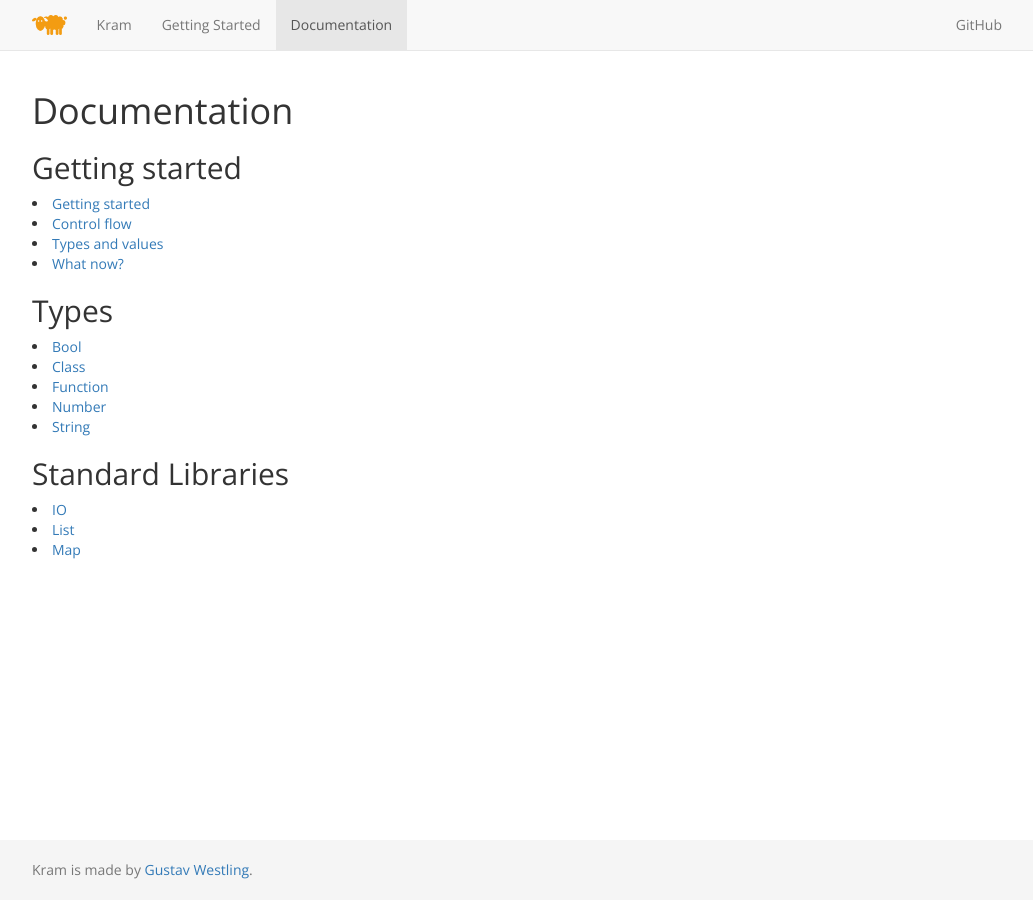
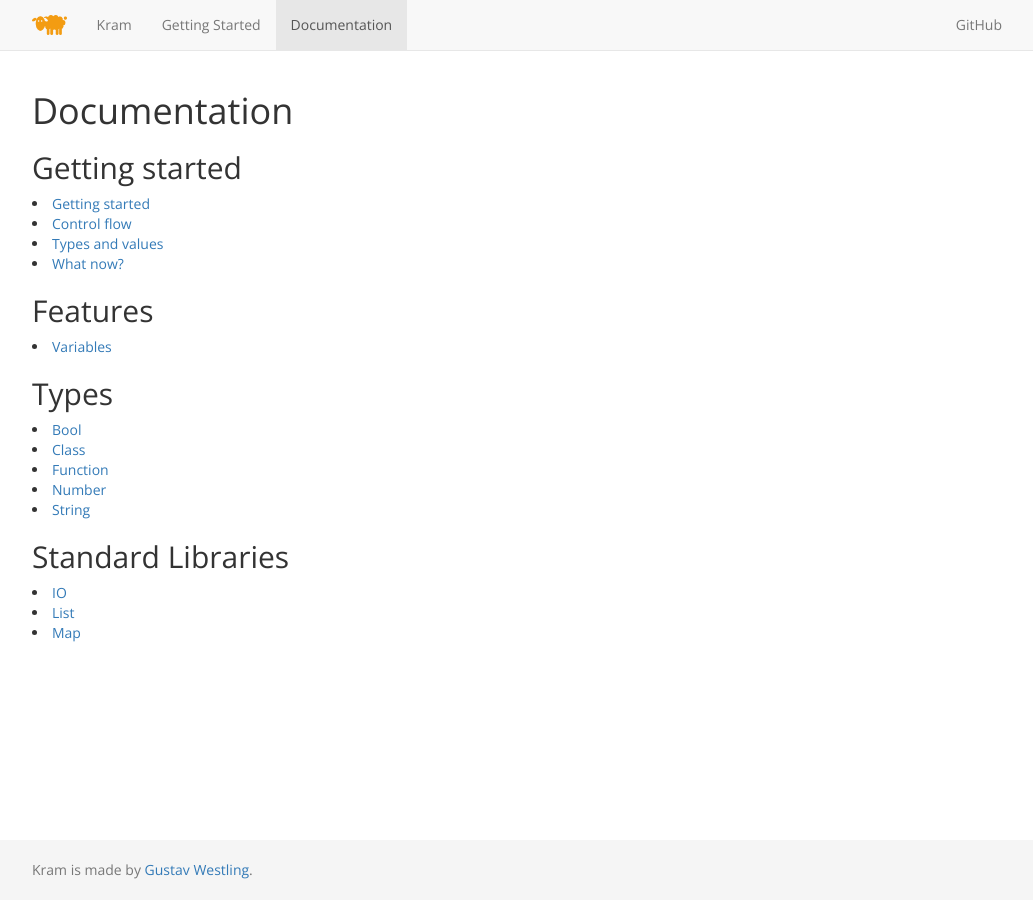
Before and after one commit to kram/kram.github.io, a Jekyll site: the page built from _posts/2015-01-01-docs.html, in a window 1280 px wide. Shown: the whole page, without its empty margins (123-1156 px from the left). Built offline with Jekyll 4.4.1, drawn with Linux system fonts in a browser that asks for light colours; nearby versions of some CDN libraries.

Commit message:
Added 'features' to /docs and added the ability to remove posts from the sidebar with a tag

```diff
--- a/_layouts/default.html
+++ b/_layouts/default.html
@@ -24,7 +24,19 @@
 
 						<div class="list-group">
 							{% for post in site.categories[$category] reversed %}
-								<a href="{{ post.url }}" class="list-group-item {% if post.url == page.url %}active{% endif %}">{{ post.title }}</a>
+
+								{% assign display = "true" %}
+
+								{% for tag in post.tags %}
+									{% capture hide_tag %}{{ "sidebar-hidden" }}-{{ category }}{% endcapture %}
+  									{% if tag == hide_tag %}
+  										{% assign display = "false" %}
+									{% endif %}
+								{% endfor %}
+
+								{% if display == "true" %}
+									<a href="{{ post.url }}" class="list-group-item {% if post.url == page.url %}active{% endif %}">{{ post.title }}</a>
+								{% endif %}
 							{% endfor %}
 						</div>
 
--- a/_posts/2015-01-01-docs.html
+++ b/_posts/2015-01-01-docs.html
@@ -8,6 +8,14 @@
 <h2>Getting started</h2>
 
 {% for post in site.categories.getting-started reversed %}
+ 	<li>
+		<a class="post-link" href="{{ post.url | prepend: site.baseurl }}">{{ post.title }}</a>
+	</li>
+{% endfor %}
+
+<h2>Features</h2>
+
+{% for post in site.categories.features reversed %}
  	<li>
 		<a class="post-link" href="{{ post.url | prepend: site.baseurl }}">{{ post.title }}</a>
 	</li>
```
Also changed, not shown: _posts/features/2015-01-01-variables.markdown (added, +10 -0 lines).
